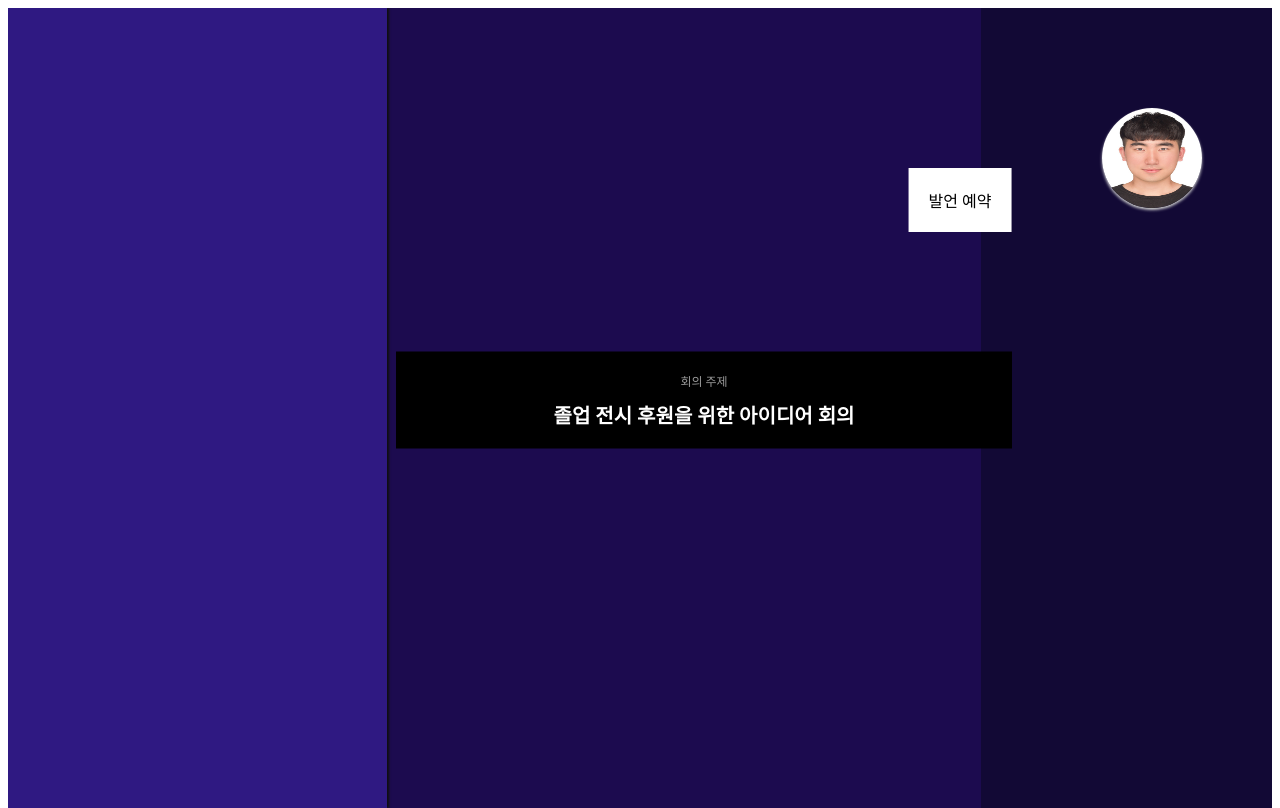
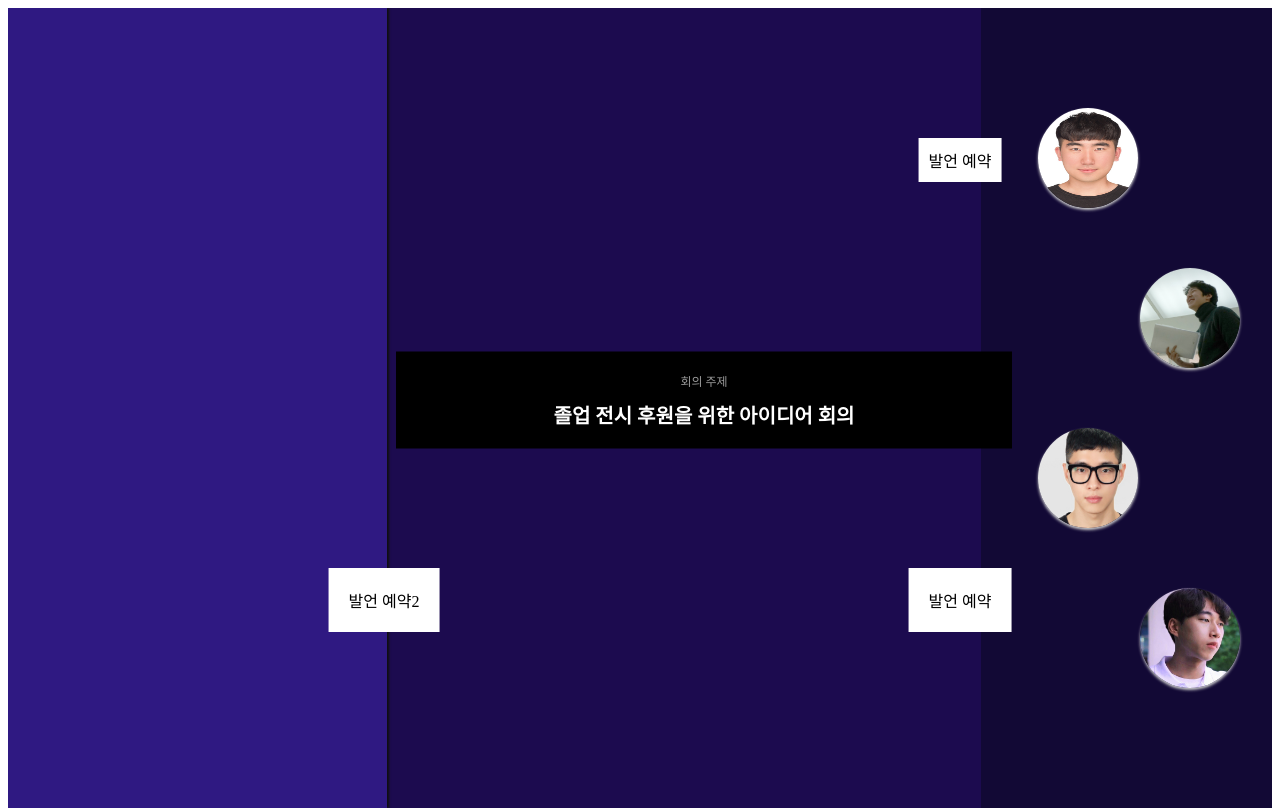
Before and after one commit to maist0126/fallprototype, a plain HTML site: page index.html in a window 1280 px wide. Drawn offline with Linux system fonts and the light colour scheme.

Commit message:
Update index.html

```diff
--- a/index.html
+++ b/index.html
@@ -57,14 +57,64 @@
         #user1{
             position: absolute;
             top: 20%;
-            left: 90%;
+            left: 85%;
             transform: translate(-50%,-50%);
             z-index: 2;
         }
-        #button{
+        #user2{
+            position: absolute;
+            top: 40%;
+            left: 93%;
+            transform: translate(-50%,-50%);
+            z-index: 2;
+        }
+        #user3{
+            position: absolute;
+            top: 60%;
+            left: 85%;
+            transform: translate(-50%,-50%);
+            z-index: 2;
+        }
+        #user4{
+            position: absolute;
+            top: 80%;
+            left: 93%;
+            transform: translate(-50%,-50%);
+            z-index: 2;
+        }
+
+        #button1{
             position: absolute;
             background-color: #ffffff;
-            top: 25%;
+            top: 20%;
+            left: 75%;
+            transform: translate(-50%,-50%);
+            padding: 10px;
+            z-index: 2;
+        }
+        #button2{
+            position: absolute;
+            background-color: #ffffff;
+            top: 75%;
+            left: 30%;
+            transform: translate(-50%,-50%);
+            padding: 20px;
+            z-index: 2;
+        }
+        #button4{
+            display: none;
+            position: absolute;
+            background-color: #ffffff;
+            top: 20%;
+            left: 75%;
+            transform: translate(-50%,-50%);
+            padding: 10px;
+            z-index: 2;
+        }
+        #button3{
+            position: absolute;
+            background-color: #ffffff;
+            top: 75%;
             left: 75%;
             transform: translate(-50%,-50%);
             padding: 20px;
@@ -100,13 +150,45 @@
     <div id = "user1">
         <img src = "./src/img/1.jpg" width="100px" height="100px"/>
     </div>
-    <div id = "button">
+    <div id = "user2">
+        <img src = "./src/img/2.png" width="100px" height="100px"/>
+        </div>
+    <div id = "user3">
+        <img src = "./src/img/3.png" width="100px" height="100px"/>
+    </div>
+    <div id = "user4">
+        <img src = "./src/img/4.png" width="100px" height="100px"/>
+    </div>
+    <div id = "button1">
             발언 예약
     </div>
+    <div id = "button2">
+            발언 예약2
+    </div>
+    <div id = "button3">
+            발언 예약
+    </div>
+    <div id = "button4">
+            예약 취소
+    </div>
     <script>
-        document.getElementById("button").addEventListener('click', function a() {
-            console.log('a');
+        document.getElementById("button1").addEventListener('click', function () {
             document.getElementById('user1').style.left = '38%';
+            document.getElementById("button1").style.display = 'none';
+            document.getElementById("button4").style.display = 'block';
+        });
+        document.getElementById("button2").addEventListener('click', function () {
+            document.getElementById('user2').style.left = '53%';
+            document.getElementById('user2').style.top = '20%';
+        });
+        document.getElementById("button3").addEventListener('click', function () {
+            document.getElementById('user1').style.left = '68%';
+            document.getElementById('user3').style.top = '20%';
+        });
+        document.getElementById("button4").addEventListener('click', function () {
+            document.getElementById('user1').style.left = '85%';
+            document.getElementById("button4").style.display = 'none';
+            document.getElementById("button1").style.display = 'block';
         });
     </script>
 </body>
```
